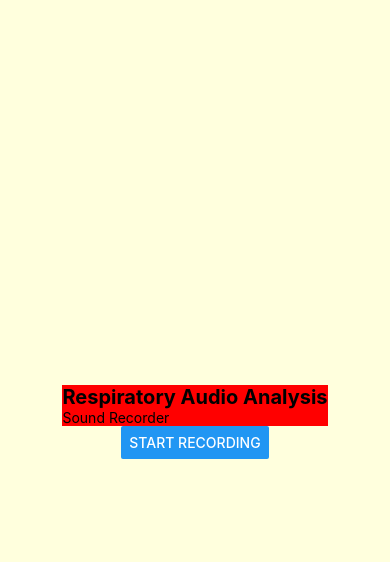
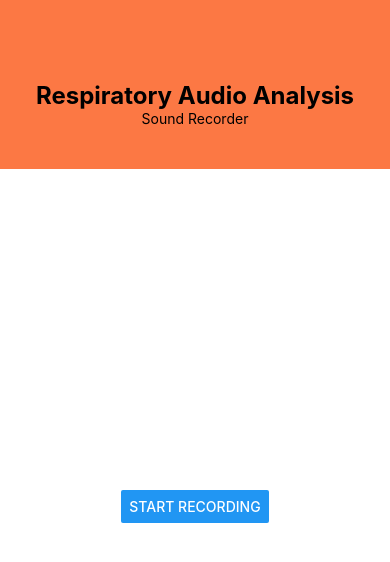
Before and after one commit to harbans-singh/respiratory-audio-analysis-recorder, a React Native app: screen / in a window 390 px wide. Shown: the top 562 px of the page. Built offline with nearby package versions, Linux system fonts and the light colour scheme.

Commit message:
Sections(div) separated

```diff
--- a/App.js
+++ b/App.js
@@ -70,15 +70,19 @@ export default function App() {
   return (
     <View style={styles.container}>
       <View style={styles.header}>
+        <View style={styles.header_container}>
           <Text style={styles.title}>Respiratory Audio Analysis</Text>
           <Text>Sound Recorder</Text>
         </View>
+      </View>
+      <View style={styles.body}>
         <Text>{message}</Text>
         <Button
           title={recording ? 'Stop Recording' : 'Start Recording'}
           onPress={recording ? stopRecording : startRecording} />
         {getRecordingLines()}
         <StatusBar style="auto" />
+      </View>
     </View>
   );
 }
@@ -90,11 +94,26 @@ const styles = StyleSheet.create({
     alignItems: 'center',
     justifyContent: 'center',
   },
+  header_container: {
+    marginTop: 40,
+    alignItems: 'center',
+  },
   header: {
-    backgroundColor: 'red',
+    width: '100%',
+    height: '20%',
+    backgroundColor: '#fc7844',
+    alignItems: 'center',
+    justifyContent: 'center'
+  },
+  body: {
+    width: '100%',
+    height: '80%',
+    backgroundColor: '#fff',
+    alignItems: 'center',
+    justifyContent: 'center'
   },
   title: {
-    fontSize: 20,
+    fontSize: 24,
     fontWeight: 'bold',
   },
   row: {
```
Lines whose indentation alone changed are shown as unchanged.
